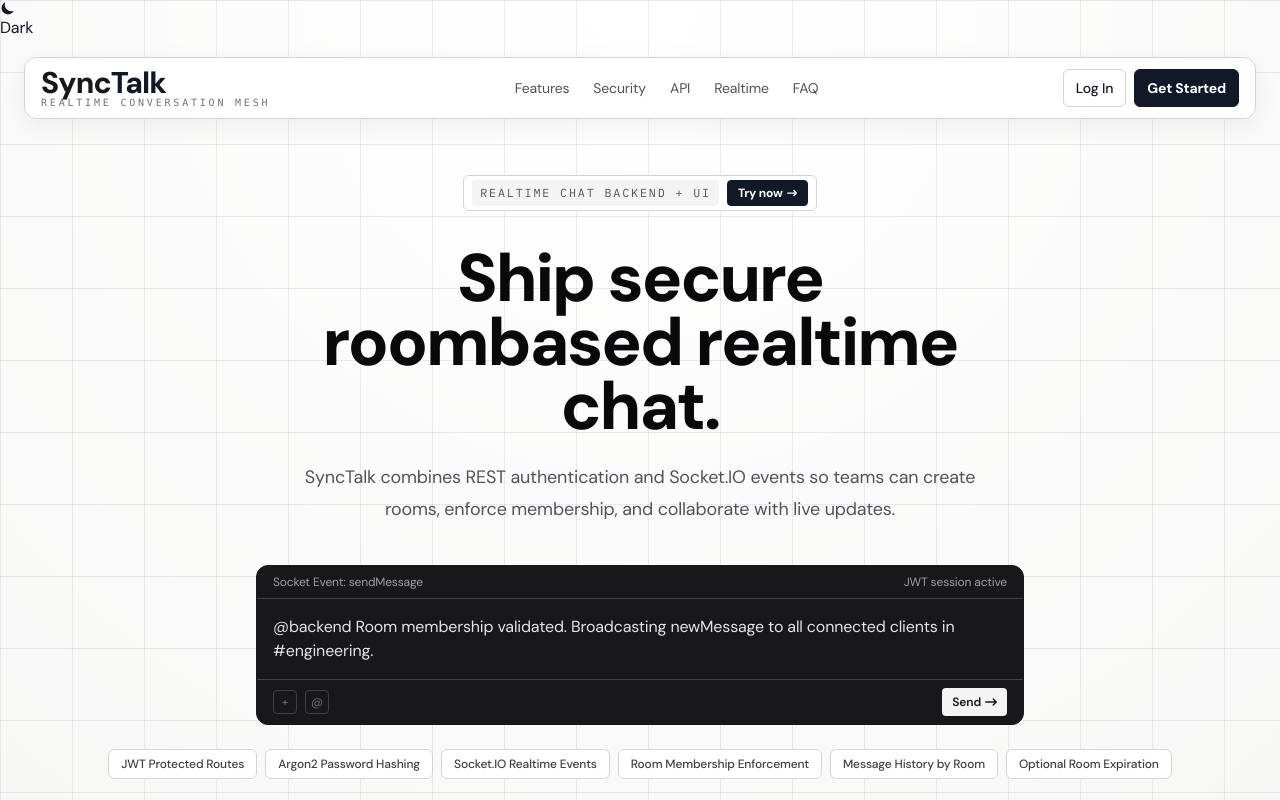
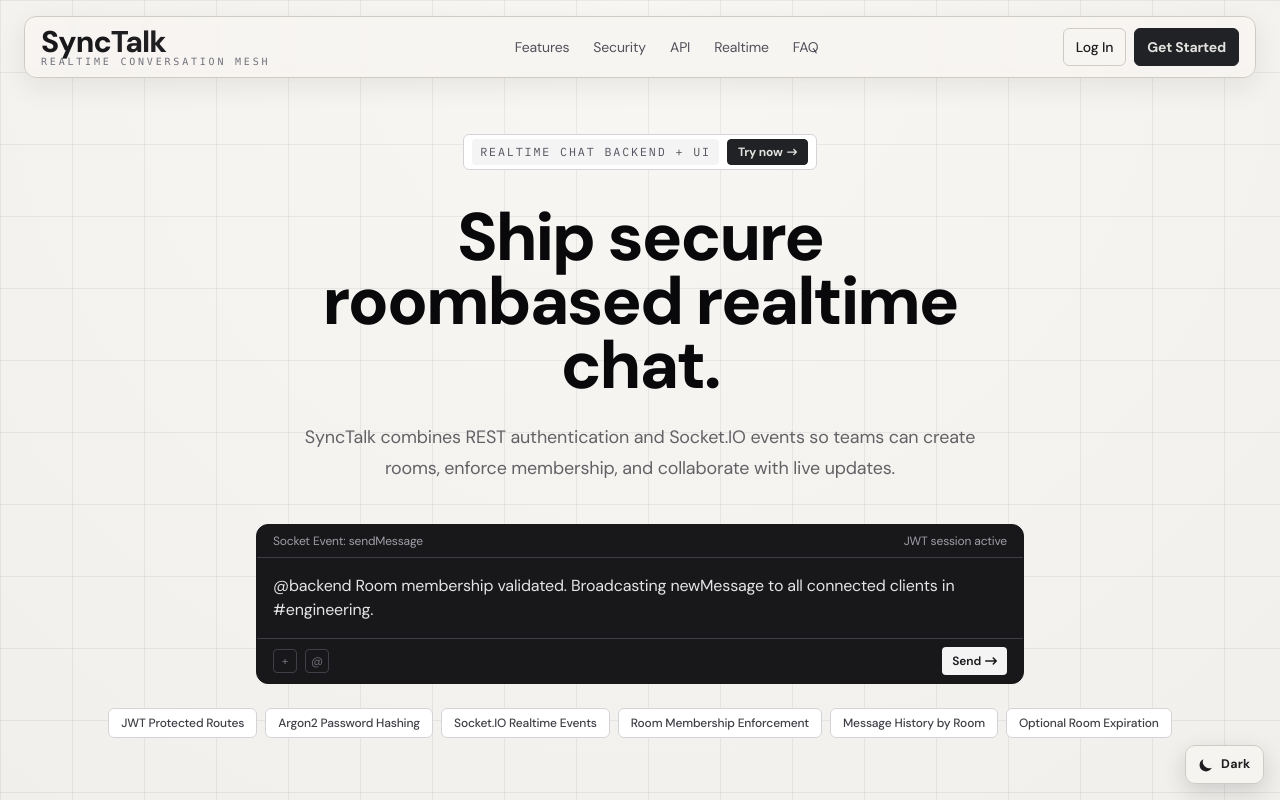
Before and after one commit to uttam-on-git/synctalk, a React (Vite) app: page / in a window 1280 px wide. Shown: the top 800 px of the page. Built offline with nearby package versions, Linux system fonts and the light colour scheme.

Commit message:
tune global theme palette and shared component styles

```diff
--- a/src/index.css
+++ b/src/index.css
@@ -2,15 +2,32 @@
 @import 'tailwindcss';
 
 :root {
-  --page-bg: #f5f5f4;
-  --ink-1: #111827;
-  --ink-2: #52525b;
-  --line: #d4d4d8;
-  --panel: #ffffff;
-  --panel-soft: #fafaf9;
-  --panel-strong: #f4f4f5;
-  --action: #111827;
-  --action-hover: #1f2937;
+  --page-bg: #efede9;
+  --ink-1: #1f1f22;
+  --ink-2: #626266;
+  --line: #cecbc5;
+  --panel: #f7f5f1;
+  --panel-soft: #f3f1ed;
+  --panel-strong: #e9e6e0;
+  --action: #202226;
+  --action-hover: #2c2f35;
+  --accent-cool: #6c7f8f;
+  --accent-warm: #9b7a51;
+  --chat-bg-image: url('/chat-bg.jpg');
+}
+
+html[data-theme='dark'] {
+  --page-bg: #0f1012;
+  --ink-1: #ece8df;
+  --ink-2: #b5b0a6;
+  --line: #2e3035;
+  --panel: #16171b;
+  --panel-soft: #1b1c21;
+  --panel-strong: #202228;
+  --action: #e9e4da;
+  --action-hover: #f3eee4;
+  --accent-cool: #8b9199;
+  --accent-warm: #a58864;
 }
 
 * {
@@ -32,9 +49,9 @@
   -webkit-font-smoothing: antialiased;
   text-rendering: optimizeLegibility;
   background:
-    linear-gradient(to right, rgba(24, 24, 27, 0.08) 1px, transparent 1px),
-    linear-gradient(to bottom, rgba(24, 24, 27, 0.08) 1px, transparent 1px),
-    radial-gradient(circle at 50% 0, #ffffff 0%, rgba(255, 255, 255, 0.2) 42%, transparent 70%),
+    linear-gradient(to right, rgba(42, 42, 46, 0.07) 1px, transparent 1px),
+    linear-gradient(to bottom, rgba(42, 42, 46, 0.07) 1px, transparent 1px),
+    radial-gradient(circle at 50% 0, #f8f7f4 0%, rgba(248, 247, 244, 0.2) 42%, transparent 70%),
     var(--page-bg);
   background-size: 72px 72px, 72px 72px, 100% 100%, auto;
 }
@@ -61,17 +78,17 @@
 }
 
 .glass-panel {
-  background: color-mix(in srgb, var(--panel) 88%, transparent);
+  background: color-mix(in srgb, var(--panel) 92%, transparent);
   border: 1px solid var(--line);
   backdrop-filter: blur(3px);
-  box-shadow: 0 8px 28px rgba(17, 24, 39, 0.06);
+  box-shadow: 0 8px 28px rgba(24, 24, 27, 0.08);
 }
 
 .glass-panel-strong {
   background: color-mix(in srgb, var(--panel-soft) 96%, transparent);
-  border: 1px solid #cbd5e1;
+  border: 1px solid #cbc8c2;
   backdrop-filter: blur(4px);
-  box-shadow: 0 16px 44px rgba(17, 24, 39, 0.1);
+  box-shadow: 0 16px 44px rgba(24, 24, 27, 0.12);
 }
 
 .brand-title {
@@ -81,12 +98,12 @@
 }
 
 .brand-gradient {
-  color: #111827;
+  color: var(--ink-1);
 }
 
 .accent-button {
   background: var(--action);
-  color: #ffffff;
+  color: color-mix(in srgb, var(--panel) 92%, black);
   border: 1px solid var(--action);
   font-weight: 700;
   transition: background-color 140ms ease, transform 140ms ease;
@@ -100,28 +117,28 @@
 .ghost-button {
   background: var(--panel);
   border: 1px solid var(--line);
-  color: #111827;
+  color: var(--ink-1);
   transition: background-color 140ms ease, border-color 140ms ease;
 }
 
 .ghost-button:hover {
-  background: #f4f4f5;
-  border-color: #a1a1aa;
+  background: color-mix(in srgb, var(--panel-soft) 92%, var(--page-bg));
+  border-color: color-mix(in srgb, var(--line) 78%, var(--ink-2));
 }
 
 .text-input {
-  background: #ffffff;
+  background: var(--panel);
   border: 1px solid var(--line);
-  color: #111827;
+  color: var(--ink-1);
 }
 
 .text-input::placeholder {
-  color: #71717a;
+  color: color-mix(in srgb, var(--ink-2) 90%, var(--panel));
 }
 
 .text-input:focus {
-  border-color: #111827;
-  box-shadow: 0 0 0 3px rgba(17, 24, 39, 0.12);
+  border-color: color-mix(in srgb, var(--accent-cool) 75%, var(--ink-1));
+  box-shadow: 0 0 0 3px color-mix(in srgb, var(--accent-cool) 28%, transparent);
   outline: none;
 }
 
@@ -147,7 +164,7 @@
 .home-subtitle {
   font-size: clamp(1rem, 1.4vw, 1.2rem);
   line-height: 1.75;
-  color: #52525b;
+  color: var(--ink-2);
 }
 
 .home-section-title {
@@ -155,3 +172,128 @@
   font-weight: 800;
   line-height: 1.04;
 }
+
+.theme-toggle {
+  position: fixed;
+  display: inline-flex;
+  align-items: center;
+  gap: 0.42rem;
+  right: 1rem;
+  bottom: 1rem;
+  z-index: 80;
+  border: 1px solid var(--line);
+  border-radius: 0.625rem;
+  background: color-mix(in srgb, var(--panel) 92%, transparent);
+  color: var(--ink-1);
+  font-size: 0.78rem;
+  font-weight: 700;
+  letter-spacing: 0.02em;
+  padding: 0.55rem 0.78rem;
+  box-shadow: 0 8px 22px rgba(17, 24, 39, 0.16);
+  backdrop-filter: blur(6px);
+  transition: transform 120ms ease, background-color 120ms ease, border-color 120ms ease;
+}
+
+.theme-toggle:hover {
+  transform: translateY(-1px);
+  background: color-mix(in srgb, var(--panel-soft) 95%, transparent);
+}
+
+html[data-theme='dark'] .theme-toggle {
+  box-shadow: 0 10px 28px rgba(5, 8, 14, 0.44);
+}
+
+/* Palette harmonization for existing utility classes used in chat UI */
+.text-blue-600 {
+  color: var(--accent-cool) !important;
+}
+
+.text-orange-600 {
+  color: var(--accent-warm) !important;
+}
+
+.text-emerald-700 {
+  color: #6e826d !important;
+}
+
+.bg-red-500 {
+  background-color: #8f5f5b !important;
+}
+
+html[data-theme='dark'] {
+  color-scheme: dark;
+}
+
+html[data-theme='dark'] .text-zinc-900,
+html[data-theme='dark'] .text-zinc-950,
+html[data-theme='dark'] .text-zinc-800,
+html[data-theme='dark'] .text-zinc-700 {
+  color: #ece8df !important;
+}
+
+html[data-theme='dark'] .text-zinc-600,
+html[data-theme='dark'] .text-zinc-500,
+html[data-theme='dark'] .text-zinc-400,
+html[data-theme='dark'] .text-zinc-300 {
+  color: #b7b4aa !important;
+}
+
+html[data-theme='dark'] .bg-white,
+html[data-theme='dark'] .bg-zinc-50,
+html[data-theme='dark'] .bg-zinc-100 {
+  background-color: #191a1f !important;
+}
+
+html[data-theme='dark'] .border-zinc-300,
+html[data-theme='dark'] .border-zinc-700 {
+  border-color: #34373f !important;
+}
+
+html[data-theme='dark'] .bg-zinc-900 {
+  background-color: #20232a !important;
+}
+
+html[data-theme='dark'] body {
+  background:
+    linear-gradient(to right, rgba(255, 255, 255, 0.055) 1px, transparent 1px),
+    linear-gradient(to bottom, rgba(255, 255, 255, 0.055) 1px, transparent 1px),
+    radial-gradient(circle at 50% 0, rgba(255, 255, 255, 0.05) 0%, transparent 58%),
+    var(--page-bg);
+  background-size: 72px 72px, 72px 72px, 100% 100%, auto;
+}
+
+.welcome-card-art {
+  background-image:
+    linear-gradient(rgba(247, 245, 241, 0.68), rgba(247, 245, 241, 0.68)),
+    url('/chat-bg.jpg');
+  background-size: cover;
+  background-position: center;
+}
+
+.welcome-card-title {
+  color: var(--ink-1);
+}
+
+.welcome-card-subtitle {
+  color: var(--ink-2);
+}
+
+html[data-theme='dark'] .welcome-card-art {
+  background-image:
+    linear-gradient(rgba(12, 14, 18, 0.72), rgba(12, 14, 18, 0.72)),
+    url('/chat-bg.jpg');
+}
+
+.home-cta-art {
+  background-image:
+    linear-gradient(rgba(20, 22, 28, 0.72), rgba(20, 22, 28, 0.72)),
+    url('/chat-bg.jpg');
+  background-size: cover;
+  background-position: center;
+}
+
+html[data-theme='dark'] .home-cta-art {
+  background-image:
+    linear-gradient(rgba(10, 11, 14, 0.78), rgba(10, 11, 14, 0.78)),
+    url('/chat-bg.jpg');
+}
```
